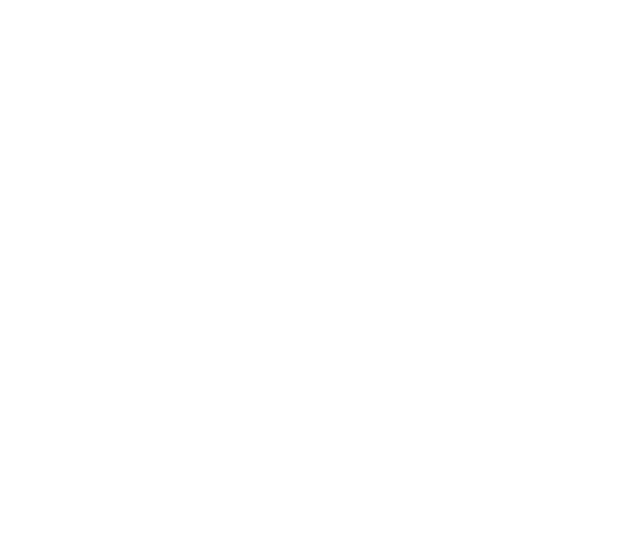
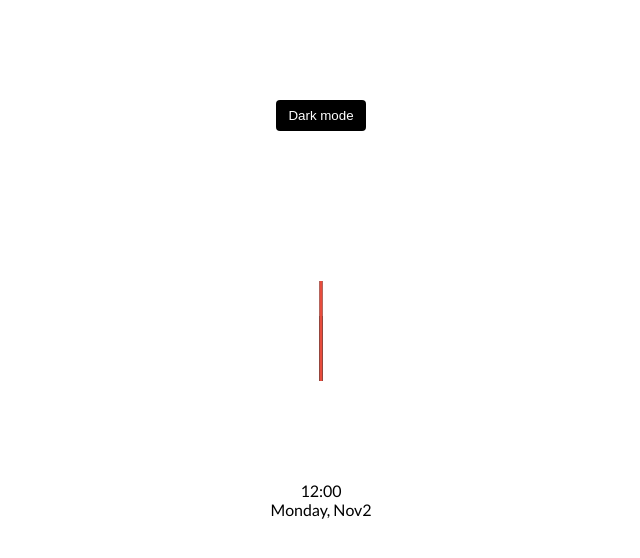
Before and after one commit to Geghard-S/theme_clock, a plain HTML site: page index.html in a window 1280 px wide. Shown: the whole page, without its empty margins (319-959 px from the left). Drawn offline with Linux system fonts and the light colour scheme.

Commit message:
second commit

```diff
--- a/index.html
+++ b/index.html
@@ -10,7 +10,20 @@
 </head>
 
 <body>
+    <button class="toggle">Dark mode</button>
 
+    <div class="clock-container">
+        <div class="clock">
+            <div class="needle hour"></div>
+            <div class="needle minute"></div>
+            <div class="needle second"></div>
+            <div class="center-point"></div>
+        </div>
+
+        <div class="time">12:00</div>
+        <div class="date">Monday, Nov<span class="circle">2
+        </span></div>
+    </div>
     <script src="script.js"></script>
 
 </body>
--- a/style.css
+++ b/style.css
@@ -1,4 +1,23 @@
 @import url('https://fonts.googleapis.com/css?family=Lato&display=swap');
+
+:root {
+    --primary-color: #000;
+    --secondary-color: #fff;
+}
+
+html {
+    transition: all 0.5s ease-in;
+}
+
+html.dark {
+    --primary-color: #000;
+    --secondary-color: #fff;
+}
+
+html.dark {
+    background-color: #111;
+    color: var(--primary-color);
+}
 
 * {
     box-sizing: border-box;
@@ -7,13 +26,61 @@
 body {
     font-family: 'Lato', sans-serif;
     display: flex;
-    flex-direction: column;
     align-items: center;
     justify-content: center;
     height: 100vh;
     overflow: hidden;
     margin: 0;
-    background-position: center center;
-    background-size: cover;
-    transform: 0.4s;
 }
+
+.toggle {
+    background-color: var(--primary-color);
+    color: var(--secondary-color);
+    border: 0;
+    border-radius: 4px;
+    padding: 8px 12px;
+    position: absolute;
+    top: 100px;
+}
+
+.toggle:focus {
+    outline: none;
+}
+
+.clock-container {
+    display: flex;
+    flex-direction: column;
+    justify-content: space-between;
+    align-items: center;
+}
+
+.clock {
+    position: relative;
+    width: 200px;
+    height: 200px;
+}
+
+.needle {
+    background-color: var(--primary-color);
+    position: absolute;
+    top: 50%;
+    left: 50%;
+    height: 65px;
+    width: 3px;
+    transform-origin: bottom center;
+}
+
+.needle.hour {
+    transform: translate(-50%, -100%) rotate(0deg);
+}
+
+.needle.minute {
+    transform: translate(-50%, -100%) rotate(0deg);
+    height: 100px;
+}
+
+.needle.second {
+    transform: translate(-50%, -100%) rotate(0deg);
+    height: 100px;
+    background-color: #e74c3c;
+}
```
